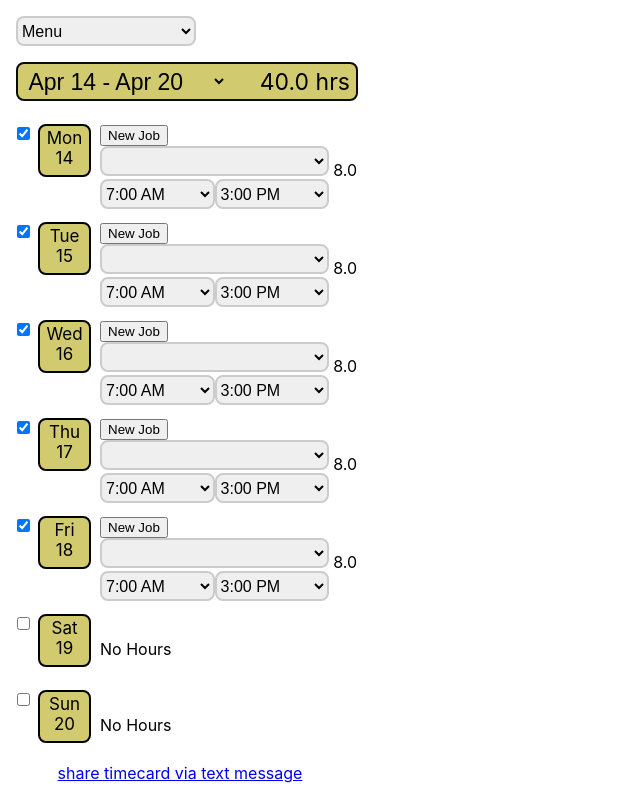
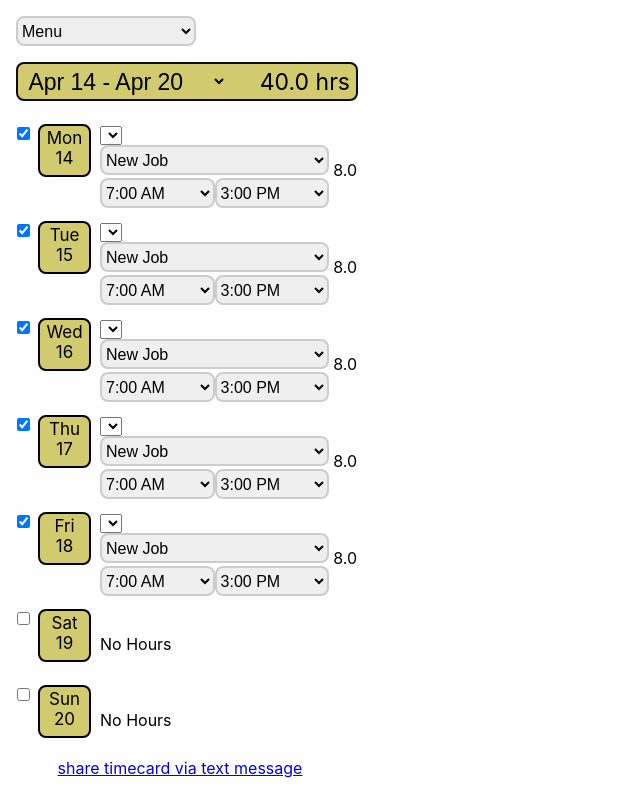
Before and after one commit to bradronto/bradronto.github.io, a React (Create React App) app in the folder timekeep/: page / in a window 1280 px wide. Shown: the top 800 px of the page, without its empty margins (0-640 px from the left). Built offline with nearby package versions, Linux system fonts and the light colour scheme.

Commit message:
and another..

```diff
--- a/timekeep/src/components/work-hours.js
+++ b/timekeep/src/components/work-hours.js
@@ -243,7 +243,7 @@ const handleMenu = (value) =>
          <div>
           {workHours[index].isChecked ? (    // show day's form if box is checked
         <>
- <button
+ <select
 
 onClick={(e) => handleJobChange(index,"job","New Item")}
   /*
@@ -253,14 +253,14 @@ setWorkHours(
 
 >
   New Job
-   </button>
+   </select>
 
 
  {/*------------- Pop-up Input ----------------------*/}
 
   {workHours[index].showNew === true ? (
         <div>
-           {console.log("pop-up open")}
+           {console.log(newOption,workHours[index].showNew)}
           <input className="cool-input" ref={inputRef}
             type="text"
             onChange={(e) => setNewOption(e.target.value)}
@@ -293,6 +293,8 @@ setWorkHours(
               <option  key={indx} value={job}>
                 {job}
               </option>))}
+              <option value={"New Item"}>New Job</option>
+
 
               </select>
 
```
